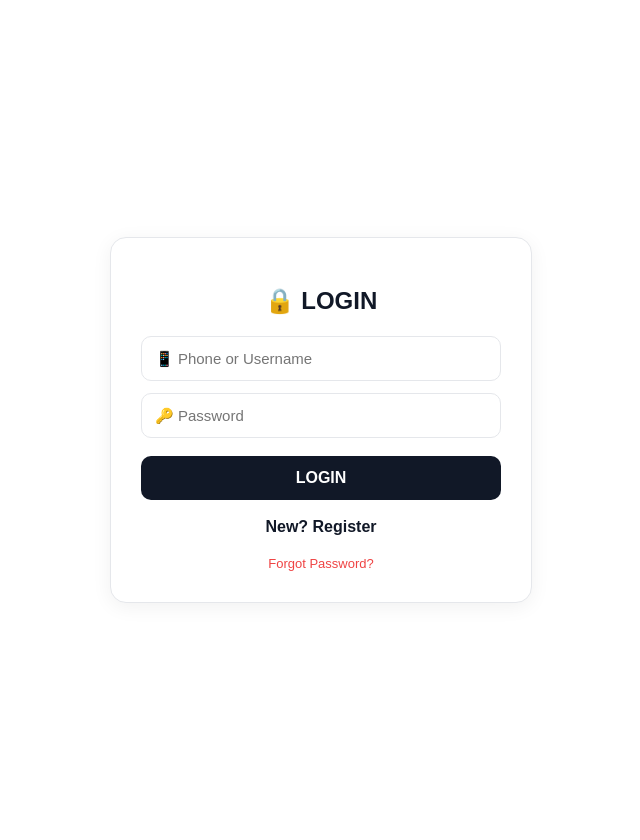
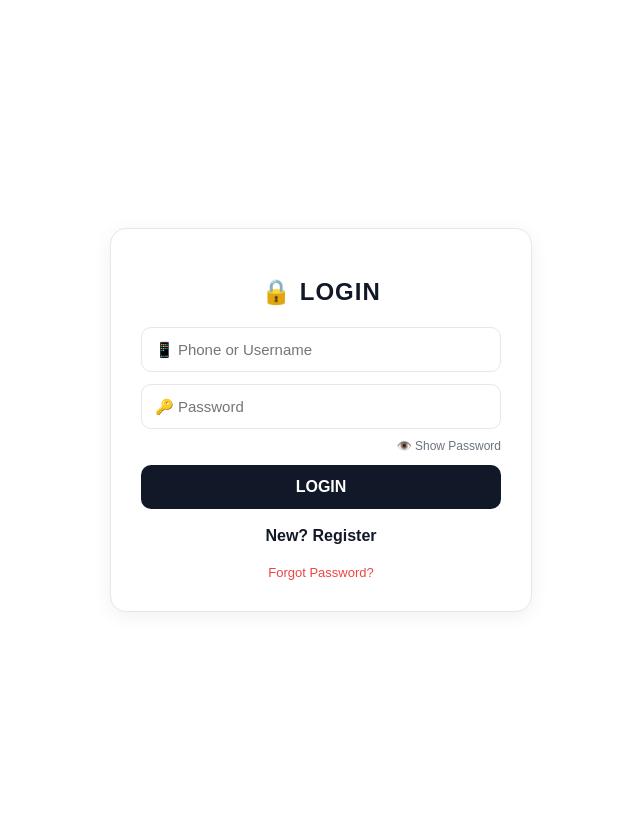
Before and after one commit to kothapallisravankumar05-art/sd-tournments, a Flask app: page /login in a window 1280 px wide. Shown: the whole page, without its empty margins (319-959 px from the left). Run offline with Flask 3, Linux system fonts and the light colour scheme; some libraries are stand-ins or nearby versions.

Commit message:
Update login.html

```diff
--- a/templates/login.html
+++ b/templates/login.html
@@ -5,9 +5,9 @@
 <title>SD - Login</title>
 <style>
 body {
-    background:#ffffff !important; /* BLUE/IMAGE TEESesa - FULL WHITE */
+    background:#ffffff !important;
     color: #111827;
-    font-family: Arial;
+    font-family: Arial, sans-serif;
     display: flex;
     justify-content: center;
     align-items: center;
@@ -25,7 +25,7 @@ body {
     border:1px solid #e5e7eb;
     box-shadow: 0 4px 20px rgba(0,0,0,0.06);
 }
-h2{color:#111827;margin-bottom:15px}
+h2{color:#111827;margin-bottom:15px;letter-spacing:1px}
 input {
     padding: 13px;
     border-radius: 10px;
@@ -38,7 +38,6 @@ input {
 }
 input:focus {
     border-color:#111827;
-    box-shadow:none;
 }
 button {
     padding: 13px 20px;
@@ -50,11 +49,11 @@ button {
     width: 100%;
     margin-top: 12px;
     cursor: pointer;
-    font-size: 16px
+    font-size: 16px;
+    transition: 0.1s;
 }
-button:active {
-    transform: scale(0.98)
-}
+button:active { transform: scale(0.98); opacity:0.9 }
+button:disabled { opacity:0.6 }
 .error{
     background:#fee2e2;
     color:#dc2626;
@@ -63,23 +62,34 @@ button:active {
     font-size:13px;
     margin-bottom:12px;
     border:1px solid #fecaca;
+    text-align:left;
 }
 a { text-decoration: none; }
+.show-pass{
+    font-size:12px;
+    color:#6b7280;
+    text-align:right;
+    cursor:pointer;
+    margin-top:4px;
+    user-select:none;
+}
 </style>
 </head>
 <body>
 <div class="box">
     <h2>🔒 LOGIN</h2>
 
-    <!-- ERROR SHOW - Wrong password ugly page kakunda ikkade chupistadi -->
     {% if error %}
-    <div class="error">{{ error }}</div>
+    <div class="error">⚠️ {{ error }}</div>
     {% endif %}
 
-    <form method="POST" action="/login" autocomplete="off">
-        <input type="text" name="phone" placeholder="📱 Phone or Username" required><br>
-        <input type="password" name="password" placeholder="🔑 Password" required><br>
-        <button type="submit">LOGIN</button>
+    <form method="POST" action="/login" autocomplete="off" id="loginForm">
+        <input type="text" name="username" id="username" placeholder="📱 Phone or Username" required autocomplete="off"><br>
+        <!-- Hidden phone field for backward compatibility -->
+        <input type="hidden" name="phone" id="phone_hidden">
+        <input type="password" name="password" id="password" placeholder="🔑 Password" required autocomplete="new-password"><br>
+        <div class="show-pass" onclick="togglePass()">👁️ Show Password</div>
+        <button type="submit" id="loginBtn">LOGIN</button>
     </form>
     <br>
     <a href="/register" style="color:#111827; font-weight:bold;">New? Register</a>
@@ -88,14 +98,21 @@ a { text-decoration: none; }
 </div>
 
 <script>
-// --- BACK BUTTON BUG FIX - Main fix bro! ---
-// Login ayaka back nokkithe malla login ki radu
+// Sync username to phone hidden field (backend supports both)
+document.getElementById('loginForm').addEventListener('submit', function(){
+    document.getElementById('phone_hidden').value = document.getElementById('username').value;
+    document.getElementById('loginBtn').innerText = 'LOADING...';
+    document.getElementById('loginBtn').disabled = true;
+});
+
+function togglePass(){
+    const p = document.getElementById('password');
+    p.type = p.type === 'password' ? 'text' : 'password';
+}
+
+// BACK BUTTON BUG FIX
 history.pushState(null, null, location.href);
-window.onpopstate = function () {
-    history.go(1);
-};
-
-// Cache nundi raakunda
+window.onpopstate = function () { history.go(1); };
 if(window.performance && performance.navigation.type == 2){
     location.reload(true);
 }
```
